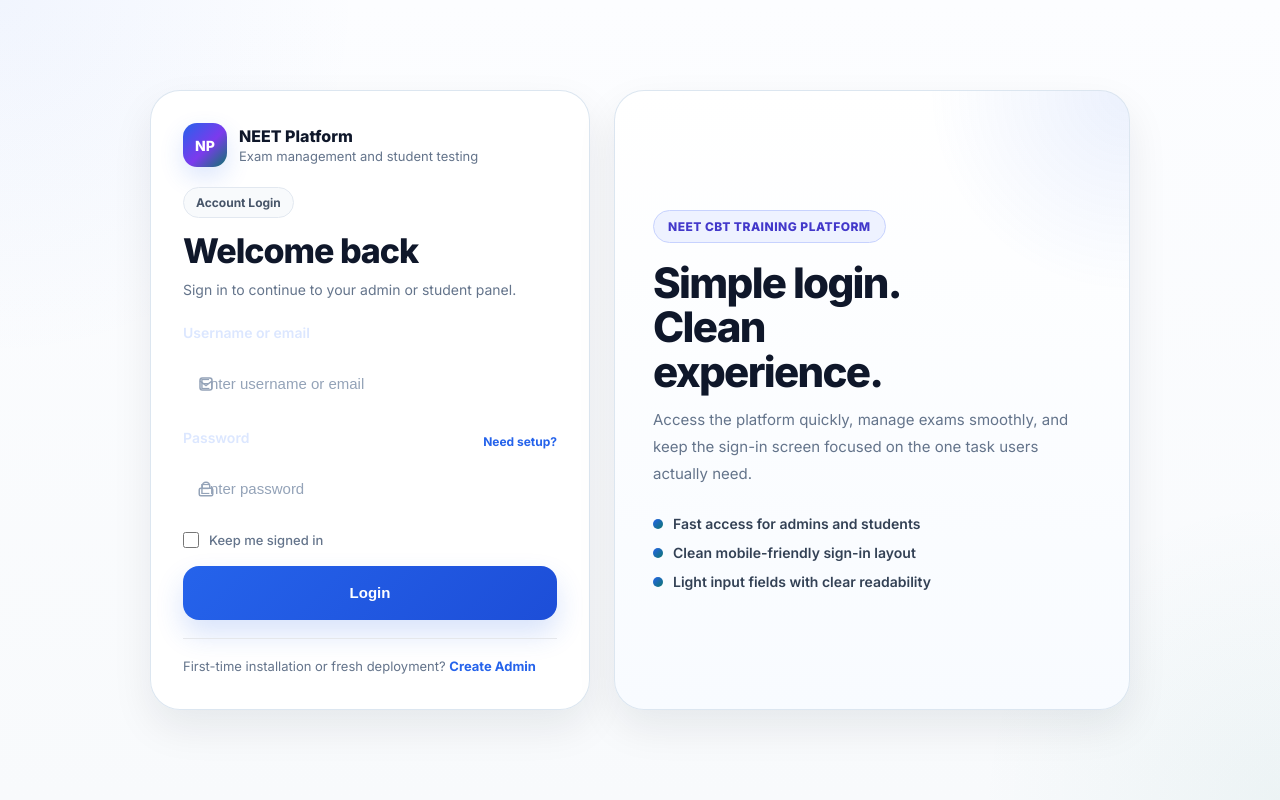
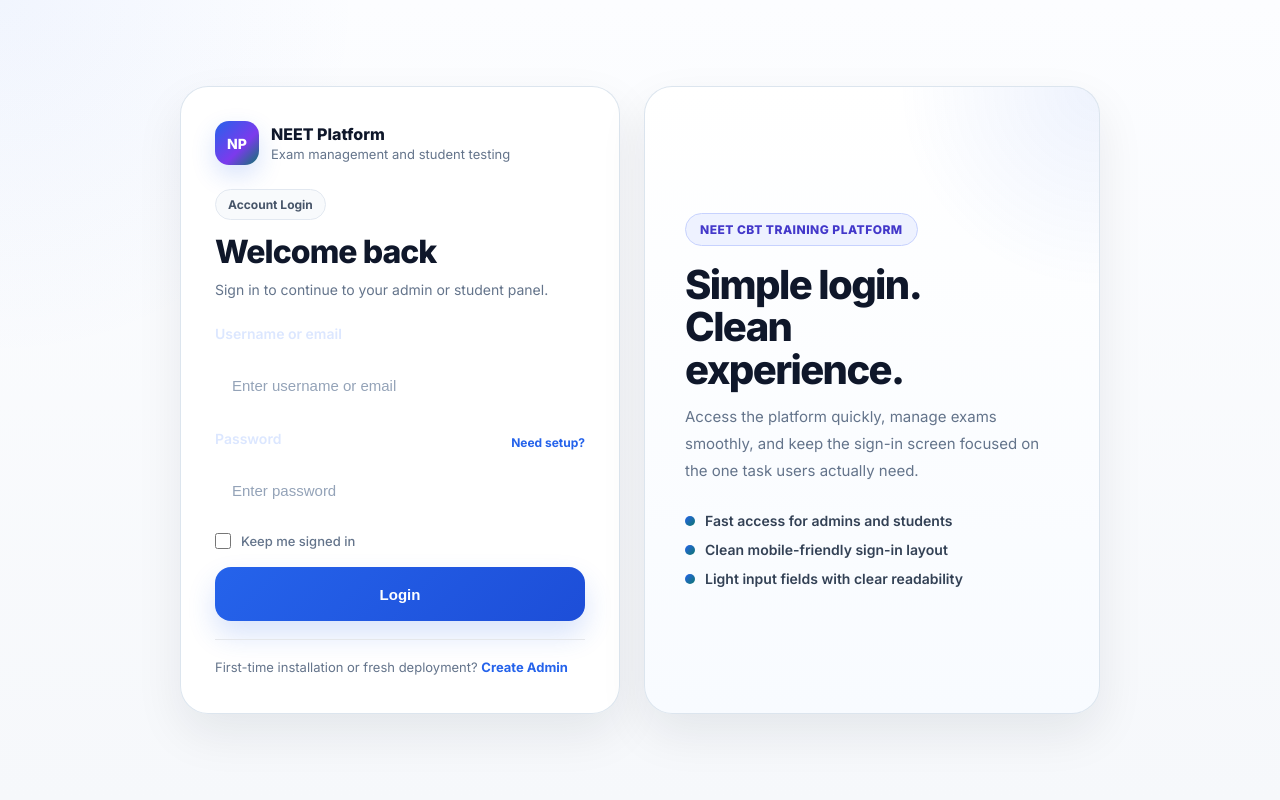
Before and after one commit to mudit0829/neet-platform, a Flask app: template templates/login.html in a window 1280 px wide. Run offline with Flask 3, Linux system fonts and the light colour scheme; the template is opened without the code that fills it, so the values that code supplies are empty.

Commit message:
Update login.html

```diff
--- a/templates/login.html
+++ b/templates/login.html
@@ -12,11 +12,10 @@
 
   <style>
     :root {
-      --bg: #f8fafc;
-      --bg-soft: #eef4fb;
+      --bg: #f6f8fb;
       --surface: #ffffff;
       --surface-soft: #f8fbff;
-      --border: #dbe5f0;
+      --border: #dbe4ee;
       --border-strong: #cbd5e1;
 
       --text: #0f172a;
@@ -26,7 +25,6 @@
 
       --primary: #2563eb;
       --primary-hover: #1d4ed8;
-      --primary-soft: #dbeafe;
 
       --success-bg: #ecfdf5;
       --success-border: #bbf7d0;
@@ -36,12 +34,11 @@
       --danger-border: #fecaca;
       --danger-text: #991b1b;
 
-      --shadow-sm: 0 6px 18px rgba(15, 23, 42, 0.05);
-      --shadow-md: 0 18px 40px rgba(15, 23, 42, 0.08);
+      --shadow-sm: 0 8px 24px rgba(15, 23, 42, 0.05);
+      --shadow-md: 0 20px 48px rgba(15, 23, 42, 0.08);
 
-      --radius-md: 16px;
-      --radius-lg: 24px;
-      --radius-xl: 30px;
+      --radius-lg: 22px;
+      --radius-xl: 28px;
     }
 
     * {
@@ -52,11 +49,10 @@
       margin: 0;
       min-height: 100%;
       font-family: 'Inter', sans-serif;
-      color: var(--text);
       background:
         radial-gradient(circle at top left, rgba(37, 99, 235, 0.05), transparent 24%),
-        radial-gradient(circle at bottom right, rgba(15, 118, 110, 0.05), transparent 20%),
-        linear-gradient(180deg, #fcfdff 0%, #f8fafc 100%);
+        linear-gradient(180deg, #fcfdff 0%, #f6f8fb 100%);
+      color: var(--text);
     }
 
     body {
@@ -73,14 +69,14 @@
       display: flex;
       align-items: center;
       justify-content: center;
-      padding: 20px;
+      padding: 24px;
     }
 
     .login-wrap {
       width: 100%;
-      max-width: 980px;
+      max-width: 920px;
       display: grid;
-      grid-template-columns: minmax(320px, 440px) minmax(0, 1fr);
+      grid-template-columns: minmax(340px, 440px) minmax(0, 1fr);
       gap: 24px;
       align-items: stretch;
     }
@@ -88,14 +84,14 @@
     .login-card,
     .login-side {
       background: rgba(255, 255, 255, 0.96);
-      border: 1px solid rgba(219, 229, 240, 0.95);
+      border: 1px solid rgba(219, 228, 238, 0.95);
       box-shadow: var(--shadow-md);
       backdrop-filter: blur(10px);
+      border-radius: var(--radius-xl);
     }
 
     .login-card {
-      border-radius: var(--radius-xl);
-      padding: 32px;
+      padding: 34px;
       display: flex;
       flex-direction: column;
       justify-content: center;
@@ -105,7 +101,7 @@
       display: flex;
       align-items: center;
       gap: 12px;
-      margin-bottom: 20px;
+      margin-bottom: 24px;
     }
 
     .brand-logo {
@@ -115,19 +111,19 @@
       display: inline-flex;
       align-items: center;
       justify-content: center;
-      background: linear-gradient(135deg, #2563eb 0%, #7c3aed 55%, #0f766e 100%);
+      background: linear-gradient(135deg, #2563eb 0%, #7c3aed 60%, #0f766e 100%);
       color: #ffffff;
       font-size: 14px;
       font-weight: 800;
-      box-shadow: 0 10px 24px rgba(37, 99, 235, 0.16);
+      box-shadow: 0 10px 24px rgba(37, 99, 235, 0.18);
       flex-shrink: 0;
     }
 
     .brand-name {
       font-size: 16px;
       font-weight: 800;
+      color: var(--text);
       line-height: 1.2;
-      color: var(--text);
     }
 
     .brand-subtitle {
@@ -137,7 +133,7 @@
     }
 
     .login-head {
-      margin-bottom: 22px;
+      margin-bottom: 24px;
     }
 
     .login-kicker {
@@ -155,7 +151,7 @@
 
     .login-head h1 {
       margin: 0 0 8px;
-      font-size: 34px;
+      font-size: 32px;
       line-height: 1.1;
       font-weight: 800;
       color: var(--text);
@@ -167,7 +163,7 @@
       color: var(--text-muted);
       font-size: 14px;
       line-height: 1.7;
-      max-width: 40ch;
+      max-width: 38ch;
     }
 
     .flash {
@@ -206,7 +202,7 @@
       display: flex;
       align-items: center;
       justify-content: space-between;
-      gap: 10px;
+      gap: 12px;
     }
 
     label {
@@ -221,54 +217,31 @@
       color: var(--primary);
     }
 
-    .input-wrap {
-      position: relative;
-    }
-
-    .input-icon {
-      position: absolute;
-      left: 14px;
-      top: 50%;
-      transform: translateY(-50%);
-      width: 18px;
-      height: 18px;
-      color: #94a3b8;
-      pointer-events: none;
-      display: inline-flex;
-      align-items: center;
-      justify-content: center;
-    }
-
-    .input-icon svg {
-      width: 18px;
-      height: 18px;
-      display: block;
-    }
-
     .form-control {
       width: 100%;
       height: 54px;
-      padding: 0 16px 0 46px;
+      padding: 0 16px;
       border-radius: 16px;
       border: 1px solid var(--border-strong);
       background: #ffffff !important;
       color: var(--text) !important;
       -webkit-text-fill-color: var(--text) !important;
       font-size: 15px;
+      line-height: 1.2;
       outline: none;
       box-shadow: none;
+      appearance: none;
       transition: border-color 0.18s ease, box-shadow 0.18s ease, background 0.18s ease;
-      appearance: none;
     }
 
     .form-control::placeholder {
-      color: #94a3b8 !important;
-      -webkit-text-fill-color: #94a3b8 !important;
+      color: var(--text-faint) !important;
+      -webkit-text-fill-color: var(--text-faint) !important;
       opacity: 1;
     }
 
     .form-control:focus {
-      border-color: rgba(37, 99, 235, 0.48);
+      border-color: rgba(37, 99, 235, 0.5);
       background: #ffffff !important;
       color: var(--text) !important;
       box-shadow: 0 0 0 4px rgba(37, 99, 235, 0.10);
@@ -320,12 +293,13 @@
       font-weight: 800;
       cursor: pointer;
       box-shadow: 0 14px 28px rgba(37, 99, 235, 0.18);
-      transition: transform 0.18s ease, box-shadow 0.18s ease;
+      transition: transform 0.18s ease, box-shadow 0.18s ease, background 0.18s ease;
     }
 
     .login-btn:hover {
       transform: translateY(-1px);
       box-shadow: 0 18px 34px rgba(37, 99, 235, 0.22);
+      background: linear-gradient(135deg, #2563eb 0%, #1d4ed8 100%);
     }
 
     .login-btn:active {
@@ -347,13 +321,12 @@
     }
 
     .login-side {
-      border-radius: var(--radius-xl);
-      padding: 38px;
+      padding: 40px;
       display: flex;
       flex-direction: column;
       justify-content: center;
       background:
-        radial-gradient(circle at top right, rgba(37, 99, 235, 0.09), transparent 25%),
+        radial-gradient(circle at top right, rgba(37, 99, 235, 0.08), transparent 26%),
         linear-gradient(180deg, #ffffff 0%, #f8fbff 100%);
     }
 
@@ -375,7 +348,7 @@
 
     .login-side h2 {
       margin: 0 0 12px;
-      font-size: 42px;
+      font-size: 40px;
       line-height: 1.06;
       font-weight: 800;
       letter-spacing: -0.04em;
@@ -385,7 +358,7 @@
 
     .login-side p {
       margin: 0;
-      max-width: 44ch;
+      max-width: 42ch;
       font-size: 15px;
       line-height: 1.8;
       color: var(--text-muted);
@@ -420,13 +393,13 @@
         max-width: 540px;
       }
 
+      .login-card {
+        order: 1;
+      }
+
       .login-side {
         order: 2;
         padding: 24px;
-      }
-
-      .login-card {
-        order: 1;
       }
 
       .login-side h2 {
@@ -453,16 +426,11 @@
         padding: 22px 18px;
       }
 
-      .login-side {
-        padding: 18px;
-      }
-
       .login-head h1 {
         font-size: 28px;
       }
 
-      .login-head p,
-      .login-side p {
+      .login-head p {
         font-size: 14px;
       }
 
@@ -508,13 +476,6 @@
         <form method="POST" class="login-form">
           <div class="form-group">
             <label for="login">Username or email</label>
-            <div class="input-wrap">
-              <span class="input-icon" aria-hidden="true">
-                <svg viewBox="0 0 24 24" fill="none" stroke="currentColor" stroke-width="2">
-                  <path d="M4 7a3 3 0 0 1 3-3h10a3 3 0 0 1 3 3v10a3 3 0 0 1-3 3H7a3 3 0 0 1-3-3z"></path>
-                  <path d="M4 8l8 6 8-6"></path>
-                </svg>
-              </span>
             <input
               type="text"
               id="login"
@@ -525,20 +486,12 @@
               autocomplete="username"
             >
           </div>
-          </div>
 
           <div class="form-group">
             <div class="form-label-row">
               <label for="password">Password</label>
               <a href="{{ url_for('auth.setup') }}" class="setup-link-top">Need setup?</a>
             </div>
-            <div class="input-wrap">
-              <span class="input-icon" aria-hidden="true">
-                <svg viewBox="0 0 24 24" fill="none" stroke="currentColor" stroke-width="2">
-                  <rect x="3" y="11" width="18" height="10" rx="2"></rect>
-                  <path d="M7 11V8a5 5 0 0 1 10 0v3"></path>
-                </svg>
-              </span>
             <input
               type="password"
               id="password"
@@ -548,7 +501,6 @@
               required
               autocomplete="current-password"
             >
-            </div>
           </div>
 
           <div class="login-options">
```
Lines whose indentation alone changed are shown as unchanged.
